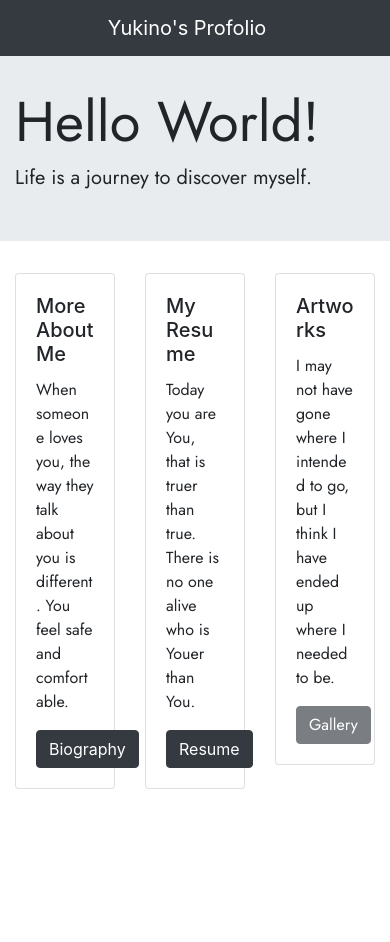
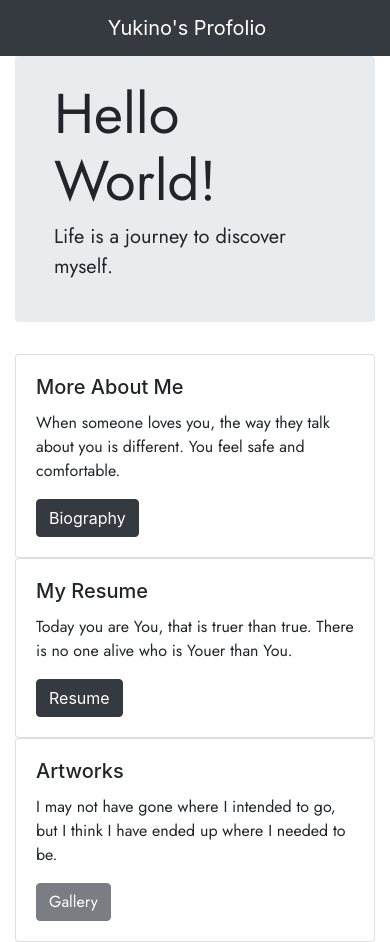
Before and after one commit to HoshimiyaOriyuki/hoshimiya.github.io, a plain HTML site: page index.html in a window 390 px wide. Before the commit the page ends 844 px from the top, so only its background shows below. Drawn offline with nearby package versions, Linux system fonts and the light colour scheme.

Commit message:
updates
1. Added Background Pictures
2. Updated Assets
3. Added Icon
4. New Layout

```diff
--- a/index.html
+++ b/index.html
@@ -4,6 +4,7 @@
 
 <head>
 	<title>Yukino's Profolio</title>
+	<link rel="icon" href="assets/icon.png">
 	<link rel="stylesheet" href="https://stackpath.bootstrapcdn.com/bootstrap/4.4.1/css/bootstrap.min.css" integrity="sha384-Vkoo8x4CGsO3+Hhxv8T/Q5PaXtkKtu6ug5TOeNV6gBiFeWPGFN9MuhOf23Q9Ifjh" crossorigin="anonymous">
 	<link rel="stylesheet" type="text/css" href="main.css">
 	<meta name="viewport" content="width=device-width, initial-scale=1, shrink-to-fit=no">
@@ -18,17 +19,18 @@
 				<a class="nav-item nav-link active" href="index.html">Home</a>
 				<a class="nav-item nav-link" href="bio.html">Biography</a>
 				<a class="nav-item nav-link" href="resume.html">Resume</a>
-				<a class="nav-item nav-link disabled" href="#">Gallery</a>
 			</div>
 		</div>
 	</div>
 </nav>
 
 <!-- Head -->
-<div class="jumbotron jumbotron-fluid">
-	<div class="container">
-		<h1 class="display-4">Hello World!</h1>
-		<p class="lead">Life is a journey to discover myself.</p>
+<div class="container">
+	<div class="jumbotron p-4 p-md-5 rounded" id="head">
+		<div class="container">
+			<h1 class="display-4">Hello World!</h1>
+			<p class="lead">Life is a journey to discover myself.</p>
+		</div>
 	</div>
 </div>
 
@@ -37,7 +39,7 @@
 	<div class="row">
 
 	<!-- To Bio -->
-		<div class="col-4">
+		<div class="col-md-4">
 			<div class="card flex">
 				<div class="card-body">
 					<h5 class="card-title">More About Me</h5>
@@ -48,7 +50,7 @@
 		</div>
 
 		<!-- To Resume -->
-		<div class="col-4">
+		<div class="col-md-4">
 			<div class="card flex">
 				<div class="card-body">
 					<h5 class="card-title">My Resume</h5>
@@ -59,7 +61,7 @@
 		</div>
 
 			<!-- To Resume -->
-		<div class="col-4">
+		<div class="col-md-4">
 			<div class="card flex">
 				<div class="card-body">
 					<h5 class="card-title">Artworks</h5>
--- a/main.css
+++ b/main.css
@@ -7,3 +7,7 @@
 h1, p, #button {
 	font-family: Jost;
 }
+
+img {
+	border-radius: 8px;
+}
```
Also changed, not shown: bio.html (+1 -2 lines), resume.html (+1 -2 lines), assets/backgrounds/dream.jpg (added), assets/icon.png (added), assets/pictures/akatukiocha.png (renamed from assets/akatukiocha.png), 2 other files.
